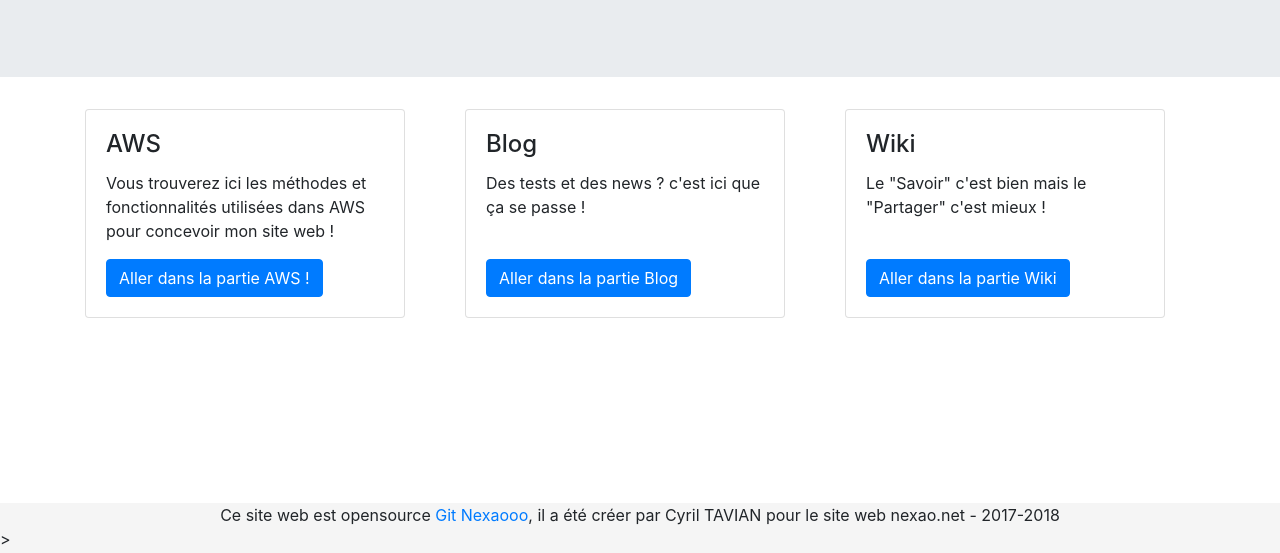
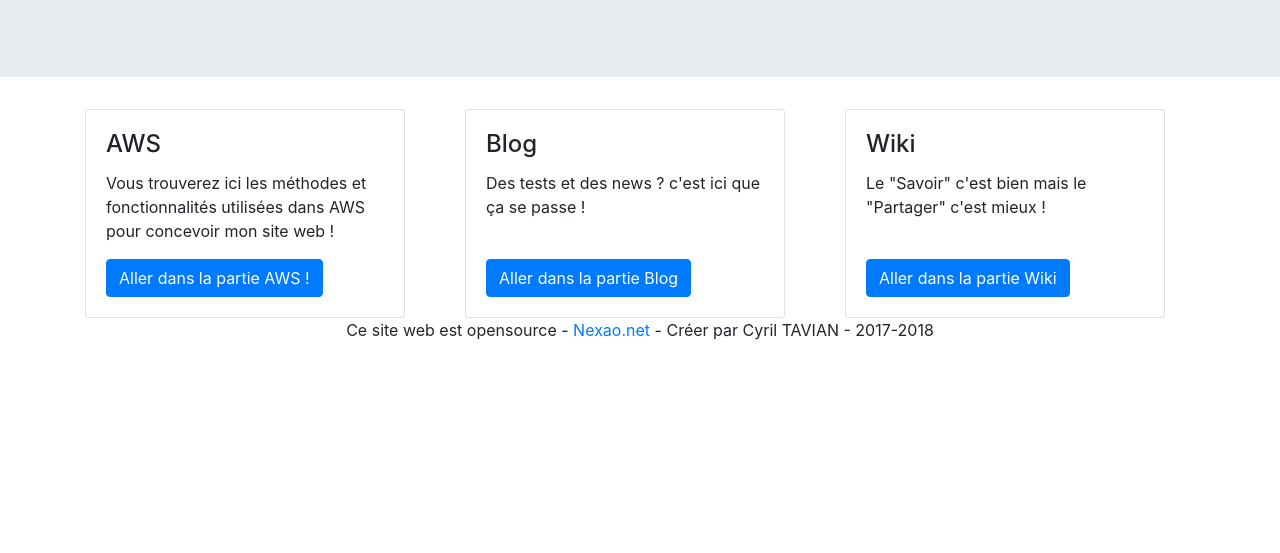
Before and after one commit to nexaooo/nexao.net, a plain HTML site: page index.html in a window 1280 px wide. Shown: the part 247-800 px from the top of the page. Drawn offline with nearby package versions, Linux system fonts and the light colour scheme.

Commit message:
Edit the footer and delete the style.css

```diff
--- a/index.html
+++ b/index.html
@@ -5,8 +5,6 @@
     <!-- Required meta tags -->
     <meta charset="utf-8">
     <meta name="viewport" content="width=device-width, initial-scale=1, shrink-to-fit=no">
-    <link rel="stylesheet" type="text/css" href="styles.css">
-
     <!-- Bootstrap CSS -->
     <link rel="stylesheet" href="https://maxcdn.bootstrapcdn.com/bootstrap/4.0.0-beta.2/css/bootstrap.min.css" integrity="sha384-PsH8R72JQ3SOdhVi3uxftmaW6Vc51MKb0q5P2rRUpPvrszuE4W1povHYgTpBfshb" crossorigin="anonymous">
   </head>
@@ -75,9 +73,7 @@
           </div>
         </div>
       </div>
-      <footer class="footer">
-          <center><div class="col align-self-center">Ce site web est opensource <a href="https://github.com/nexaooo/nexao.net.git">Git Nexaooo</a>, il a été créer par Cyril TAVIAN pour le site web nexao.net - 2017-2018</div></center>>
-      </footer>
+       <footer><p class="text-center">Ce site web est opensource - <a href=https://github.com/nexaooo/nexao.net>Nexao.net</a> - Créer par Cyril TAVIAN - 2017-2018 </p></footer>
     <script src="https://code.jquery.com/jquery-3.2.1.slim.min.js" integrity="sha384-KJ3o2DKtIkvYIK3UENzmM7KCkRr/rE9/Qpg6aAZGJwFDMVNA/GpGFF93hXpG5KkN" crossorigin="anonymous"></script>
     <script src="https://cdnjs.cloudflare.com/ajax/libs/popper.js/1.12.3/umd/popper.min.js" integrity="sha384-vFJXuSJphROIrBnz7yo7oB41mKfc8JzQZiCq4NCceLEaO4IHwicKwpJf9c9IpFgh" crossorigin="anonymous"></script>
     <script src="https://maxcdn.bootstrapcdn.com/bootstrap/4.0.0-beta.2/js/bootstrap.min.js" integrity="sha384-alpBpkh1PFOepccYVYDB4do5UnbKysX5WZXm3XxPqe5iKTfUKjNkCk9SaVuEZflJ" crossorigin="anonymous"></script>
```
Also changed, not shown: error.html (+1 -5 lines).
